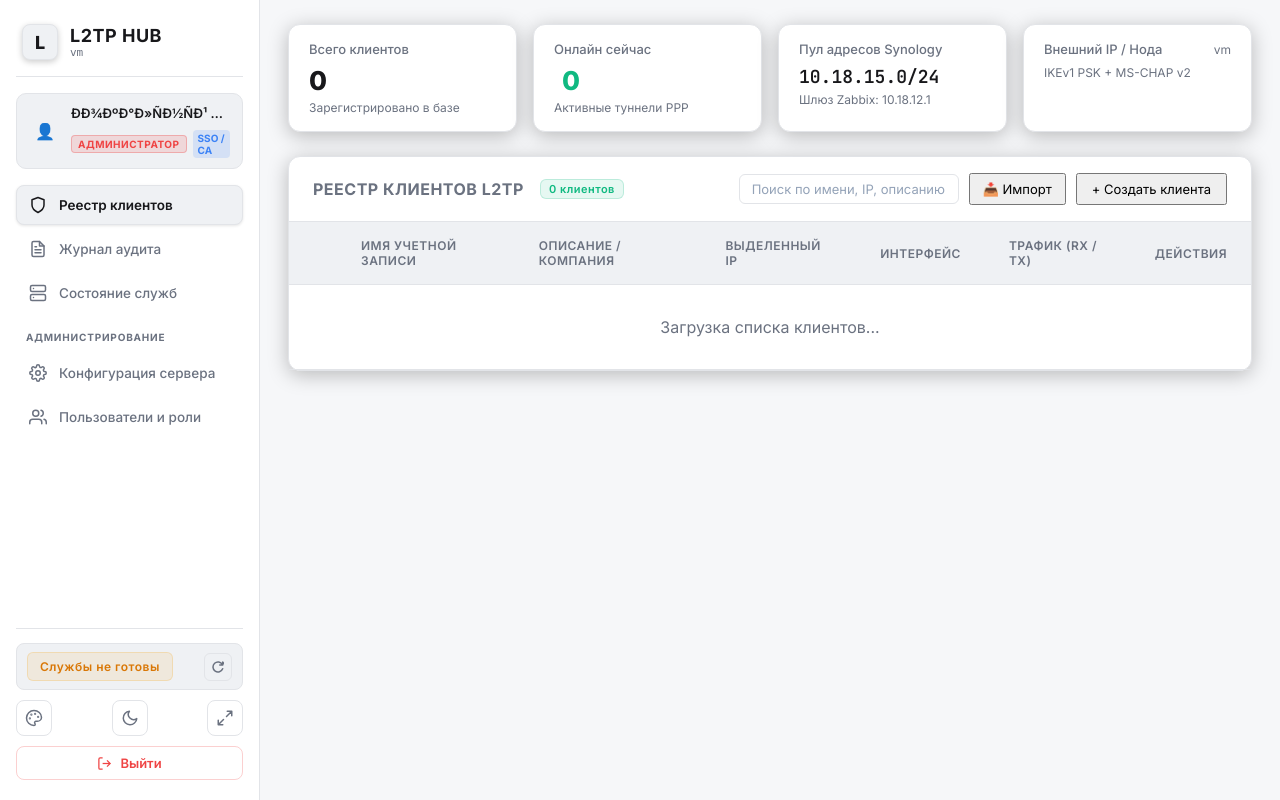
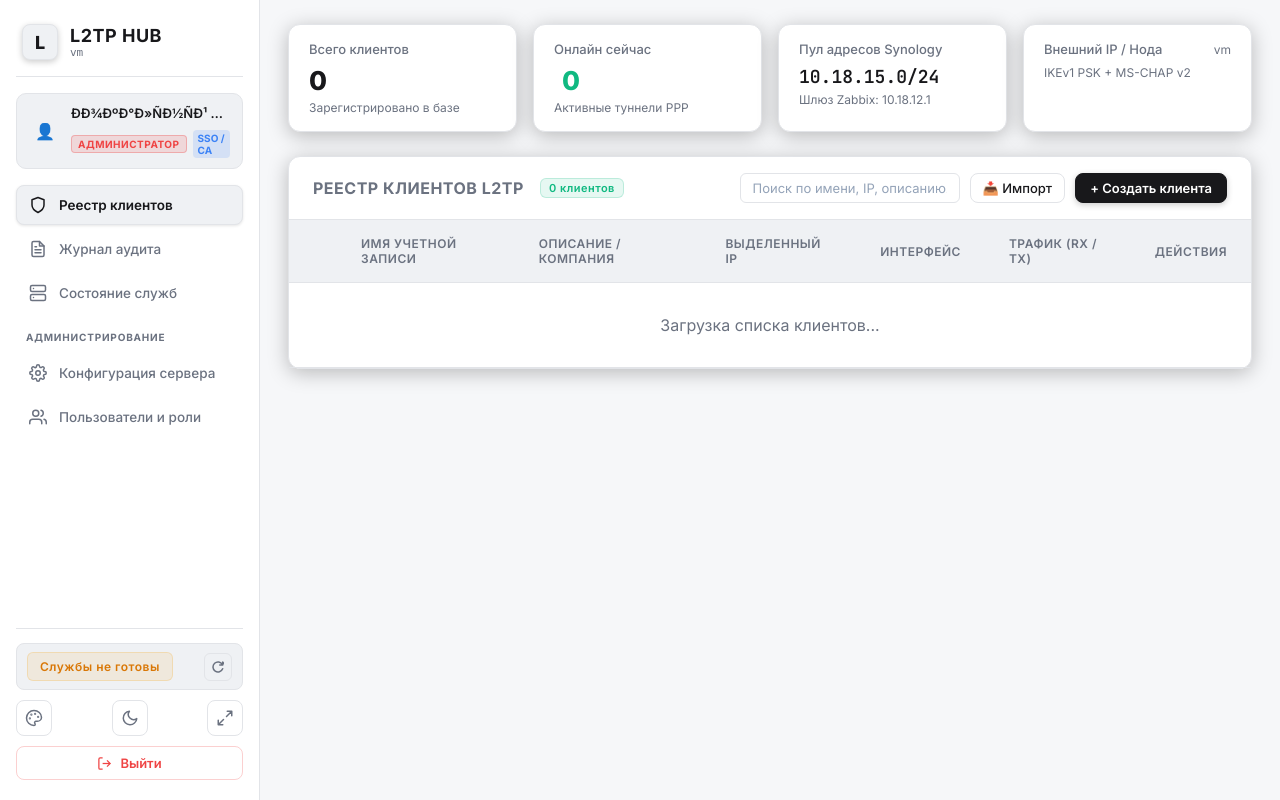
Before and after one commit to Ttolyanich/l2tp-web, a Flask app: page / in a window 1280 px wide. Run offline with Flask 3, Linux system fonts and the light colour scheme; the visitor is signed in with stand-in values (Sample User, id 1); data that the repository does not hold is empty; parts of the project's set-up code (start-up, migrations or seed data) failed here and were passed over.

Commit message:
Add full button styles to style.css: .btn-primary, .btn-secondary, .btn-action-icon, .config-tab-btn, .filter-pill

```diff
--- a/static/css/style.css
+++ b/static/css/style.css
@@ -551,7 +551,130 @@
     text-align: center;
 }
 
-/* Кнопки */
+/* Кнопки и расширения */
+.btn-submit, .btn.submit, .btn-primary {
+    background-color: var(--accent);
+    color: var(--accent-contrast, #141416);
+    border: 1px solid var(--accent);
+    border-radius: 8px;
+    padding: 8px 18px;
+    font-size: 13px;
+    font-weight: 600;
+    cursor: pointer;
+    transition: all 0.2s ease;
+    box-shadow: 0 2px 6px rgba(0, 0, 0, 0.2);
+    display: inline-flex;
+    align-items: center;
+    justify-content: center;
+    gap: 8px;
+    font-family: inherit;
+    text-decoration: none;
+}
+
+.btn-submit:hover, .btn.submit:hover, .btn-primary:hover {
+    background-color: var(--accent-hover);
+    color: var(--accent-contrast, #141416);
+    box-shadow: 0 4px 12px var(--accent-glow);
+}
+
+.btn-submit.wide, .btn.submit.wide, .btn-primary.w-full {
+    width: 100%;
+}
+
+.btn-secondary {
+    background-color: var(--bg-card);
+    color: var(--text-main);
+    border: 1px solid var(--border-color);
+    border-radius: 8px;
+    padding: 8px 16px;
+    font-size: 13px;
+    font-weight: 500;
+    cursor: pointer;
+    transition: all 0.2s ease;
+    display: inline-flex;
+    align-items: center;
+    justify-content: center;
+    gap: 6px;
+    font-family: inherit;
+    text-decoration: none;
+}
+
+.btn-secondary:hover {
+    background-color: var(--bg-offset);
+    border-color: var(--border-hover);
+    color: var(--text-main);
+}
+
+.config-tab-btn {
+    background: transparent;
+    color: var(--text-muted);
+    border: 1px solid transparent;
+    border-radius: 6px;
+    padding: 6px 14px;
+    font-size: 13px;
+    font-weight: 500;
+    cursor: pointer;
+    transition: all 0.15s ease;
+    font-family: 'JetBrains Mono', monospace;
+    white-space: nowrap;
+}
+
+.config-tab-btn:hover {
+    color: var(--text-main);
+    background: var(--bg-card);
+}
+
+.config-tab-btn.active {
+    color: var(--accent);
+    background: var(--bg-card);
+    border-color: var(--border-color);
+    font-weight: 600;
+}
+
+.filter-pill {
+    background: var(--bg-card);
+    color: var(--text-muted);
+    border: 1px solid var(--border-color);
+    border-radius: 20px;
+    padding: 5px 14px;
+    font-size: 12px;
+    cursor: pointer;
+    transition: all 0.15s ease;
+}
+
+.filter-pill:hover {
+    color: var(--text-main);
+    border-color: var(--border-hover);
+}
+
+.filter-pill.active {
+    background: var(--accent);
+    color: var(--accent-contrast, #141416);
+    border-color: var(--accent);
+    font-weight: 600;
+}
+
+.light-theme .btn-primary {
+    background-color: var(--accent);
+    color: var(--accent-contrast, #ffffff);
+    border: 1px solid var(--accent);
+}
+
+.btn-action-icon {
+    background: transparent;
+    border: 1px solid var(--border-color);
+    border-radius: 6px;
+    padding: 4px 8px;
+    cursor: pointer;
+    transition: all 0.15s ease;
+    color: var(--text-main);
+}
+.btn-action-icon:hover {
+    background: var(--bg-offset);
+    border-color: var(--border-hover);
+}
+
+/* Старые кнопки */
 .btn-submit {
     background-color: var(--accent);
     color: var(--accent-contrast, #141416);
--- a/static/js/main.js
+++ b/static/js/main.js
@@ -246,11 +246,11 @@
                 </td>
                 <td class="text-right">
                     <div style="display: inline-flex; gap: 6px; justify-content: flex-end;">
-                        <button type="button" class="btn-service-restart" style="width: auto; padding: 4px 8px; font-size: 12px;" title="Реквизиты и памятка DSM" onclick="showCredentials('${escapeHtml(c.username)}')">🔑</button>
-                        ${c.online ? `<button type="button" class="btn-service-restart" style="width: auto; padding: 4px 8px; font-size: 12px; color: var(--warning);" title="Сбросить туннель" onclick="disconnectTunnel('${escapeHtml(c.assigned_ip)}')">⚡</button>` : ''}
-                        <button type="button" class="btn-service-restart" style="width: auto; padding: 4px 8px; font-size: 12px;" title="Редактировать" onclick="editClient(${c.id})">✏️</button>
-                        <button type="button" class="btn-service-restart" style="width: auto; padding: 4px 8px; font-size: 12px;" title="${c.enabled ? 'Отключить' : 'Включить'}" onclick="toggleClient(${c.id})">${c.enabled ? '⏸️' : '▶️'}</button>
-                        <button type="button" class="btn-service-restart" style="width: auto; padding: 4px 8px; font-size: 12px; color: var(--danger);" title="Удалить" onclick="deleteClient(${c.id}, '${escapeHtml(c.username)}')">🗑️</button>
+                        <button type="button" class="btn-action-icon" title="Реквизиты и памятка DSM" onclick="showCredentials('${escapeHtml(c.username)}')">🔑</button>
+                        ${c.online ? `<button type="button" class="btn-action-icon" style="color: var(--warning);" title="Сбросить туннель" onclick="disconnectTunnel('${escapeHtml(c.assigned_ip)}')">⚡</button>` : ''}
+                        <button type="button" class="btn-action-icon" title="Редактировать" onclick="editClient(${c.id})">✏️</button>
+                        <button type="button" class="btn-action-icon" title="${c.enabled ? 'Отключить' : 'Включить'}" onclick="toggleClient(${c.id})">${c.enabled ? '⏸️' : '▶️'}</button>
+                        <button type="button" class="btn-action-icon" style="color: var(--danger);" title="Удалить" onclick="deleteClient(${c.id}, '${escapeHtml(c.username)}')">🗑️</button>
                     </div>
                 </td>
             </tr>
```
